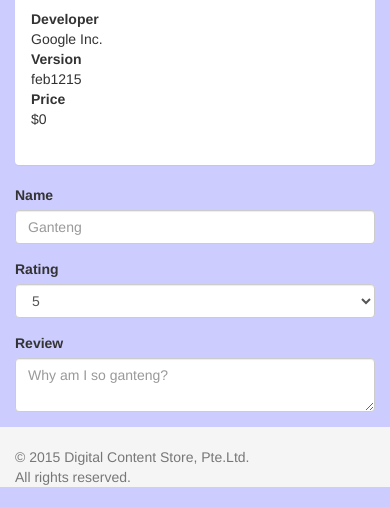
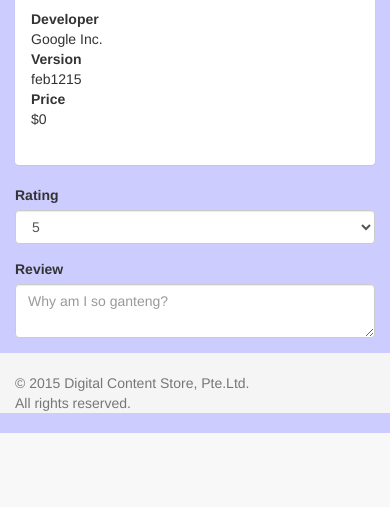
Before and after one commit to 9gix/dcs, a Django app: page /application/14/ in a window 390 px wide; the page is wider, and only the part inside the window is pictured. Shown: the part 1005-1512 px from the top of that part. After the commit the page ends 1438 px from the top of that part, so only its background shows below. Run offline with Django 3.2, Linux system fonts and the light colour scheme; data comes from the database, SQL or seed files in the repository; parts of the project's set-up code (start-up, migrations or seed data) failed here and were passed over; some libraries are stand-ins or nearby versions.

Commit message:
Remove name field from review; name can be taken from username of the logged in user

```diff
--- a/multimedia/templates/multimedia/base_detail.html
+++ b/multimedia/templates/multimedia/base_detail.html
@@ -20,13 +20,7 @@
     </div>
   </div>
 </div>
-<form class="form-horizontal">
-  <div class="form-group">
-    <label class="col-md-2 control-label">Name</label>
-    <div class="col-md-3">
-      <input type="text" class="form-control" placeholder="Ganteng">
-    </div>
-  </div>
+<form class="form-horizontal" action="#" method="post">
   <div class="form-group">
     <label class="col-md-2 control-label">Rating</label>
     <div class="col-md-2">
```
